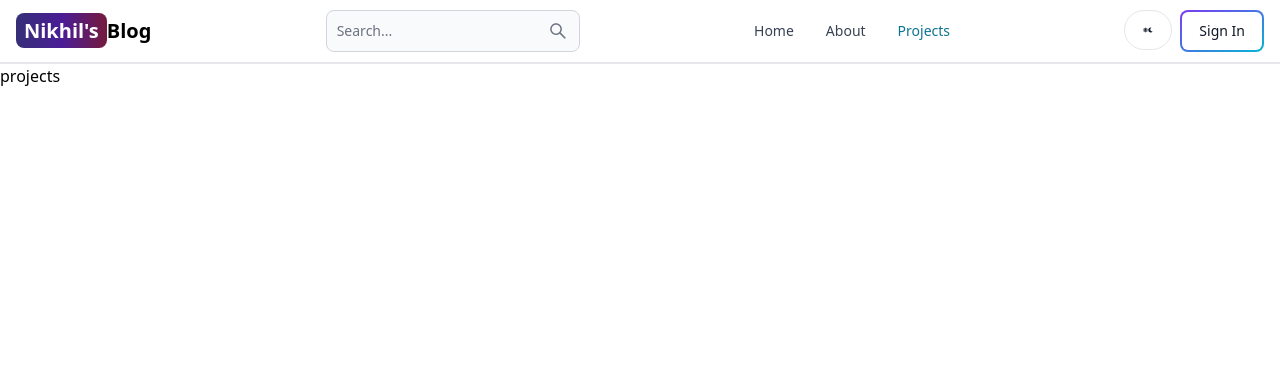
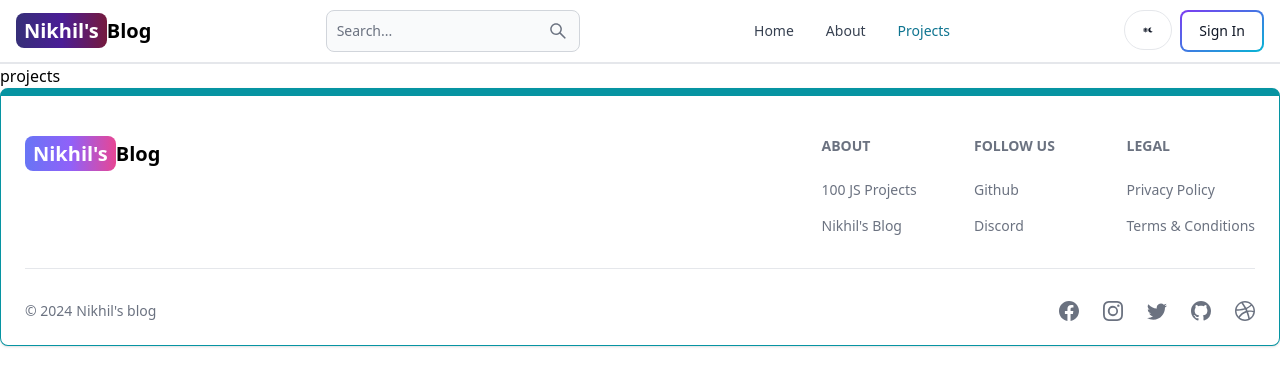
Before and after one commit to NikhilCyberk/mern_blog_app, a React (Vite) app in the folder client/: page /projects in a window 1280 px wide. Shown: the top 386 px of the page. Built offline with nearby package versions, Linux system fonts and the light colour scheme.

Commit message:
footer componenets created

```diff
--- a/client/src/App.jsx
+++ b/client/src/App.jsx
@@ -7,22 +7,24 @@ import Dashboard from "./pages/Dashboard";
 import Projects from "./pages/Projects";
 import Home from "./pages/Home";
 import Header from "./components/Header";
+import FooterCom from "./components/Footer";
 
 function App() {
   const [count, setCount] = useState(0);
 
   return (
     <BrowserRouter>
-    <Header/>
+      <Header />
       <Routes>
         <Route path="/" element={<Home />} />
-        <Route path="/sign-in" element={<Signin/>} />
-        <Route path="/about" element={<About/>} />
-        <Route path="/sign-up" element={<Signup/>} />
-        <Route path="/dashboard" element={<Dashboard/>} />
-        <Route path="/projects" element={<Projects/>} />
+        <Route path="/sign-in" element={<Signin />} />
+        <Route path="/about" element={<About />} />
+        <Route path="/sign-up" element={<Signup />} />
+        <Route path="/dashboard" element={<Dashboard />} />
+        <Route path="/projects" element={<Projects />} />
 
       </Routes>
+      <FooterCom />
     </BrowserRouter>
   );
 }
--- /dev/null
+++ b/client/src/components/Footer.jsx
@@ -0,0 +1,81 @@
+import { Footer } from 'flowbite-react';
+import { Link } from 'react-router-dom';
+import { BsFacebook, BsInstagram, BsTwitter, BsGithub, BsDribbble } from 'react-icons/bs';
+export default function FooterCom() {
+    return (
+        <Footer container className='border border-t-8 border-teal-500'>
+            <div className='w-full max-w-7xl mx-auto'>
+                <div className='grid w-full justify-between sm:flex md:grid-cols-1'>
+                    <div className='mt-5'>
+                        <Link
+                            to='/'
+                            className='self-center whitespace-nowrap text-lg sm:text-xl font-semibold dark:text-white'
+                        >
+                            <span className='px-2 py-1 bg-gradient-to-r from-indigo-500 via-purple-500 to-pink-500 rounded-lg text-white'>
+                                Nikhil's
+                            </span>
+                            Blog
+                        </Link>
+                    </div>
+                    <div className='grid grid-cols-2 gap-8 mt-4 sm:grid-cols-3 sm:gap-6'>
+                        <div>
+                            <Footer.Title title='About' />
+                            <Footer.LinkGroup col>
+                                <Footer.Link
+                                    href='https://www.100jsprojects.com'
+                                    target='_blank'
+                                    rel='noopener noreferrer'
+                                >
+                                    100 JS Projects
+                                </Footer.Link>
+                                <Footer.Link
+                                    href='/about'
+                                    target='_blank'
+                                    rel='noopener noreferrer'
+                                >
+                                    Nikhil's Blog
+                                </Footer.Link>
+                            </Footer.LinkGroup>
+                        </div>
+                        <div>
+                            <Footer.Title title='Follow us' />
+                            <Footer.LinkGroup col>
+                                <Footer.Link
+                                    href='https://github.com/NikhilCyberk'
+                                    target='_blank'
+                                    rel='noopener noreferrer'
+                                >
+                                    Github
+                                </Footer.Link>
+                                <Footer.Link href='#'>Discord</Footer.Link>
+                            </Footer.LinkGroup>
+                        </div>
+                        <div>
+                            <Footer.Title title='Legal' />
+                            <Footer.LinkGroup col>
+                                <Footer.Link href='#'>Privacy Policy</Footer.Link>
+                                <Footer.Link href='#'>Terms &amp; Conditions</Footer.Link>
+                            </Footer.LinkGroup>
+                        </div>
+                    </div>
+                </div>
+                <Footer.Divider />
+                <div className='w-full sm:flex sm:items-center sm:justify-between'>
+                    <Footer.Copyright
+                        href='#'
+                        by="Nikhil's blog"
+                        year={new Date().getFullYear()}
+                    />
+                    <div className="flex gap-6 sm:mt-0 mt-4 sm:justify-center">
+                        <Footer.Icon href='#' icon={BsFacebook} />
+                        <Footer.Icon href='#' icon={BsInstagram} />
+                        <Footer.Icon href='#' icon={BsTwitter} />
+                        <Footer.Icon href='https://github.com/NikhilCyberk' icon={BsGithub} />
+                        <Footer.Icon href='#' icon={BsDribbble} />
+
+                    </div>
+                </div>
+            </div>
+        </Footer>
+    );
+}
```
